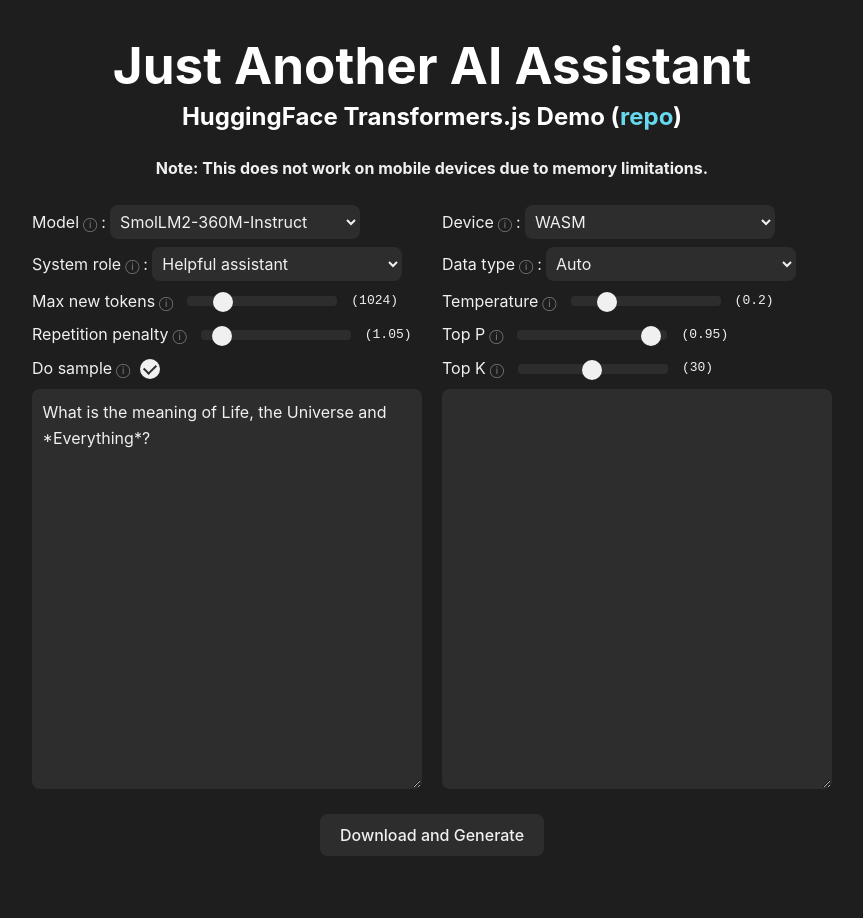
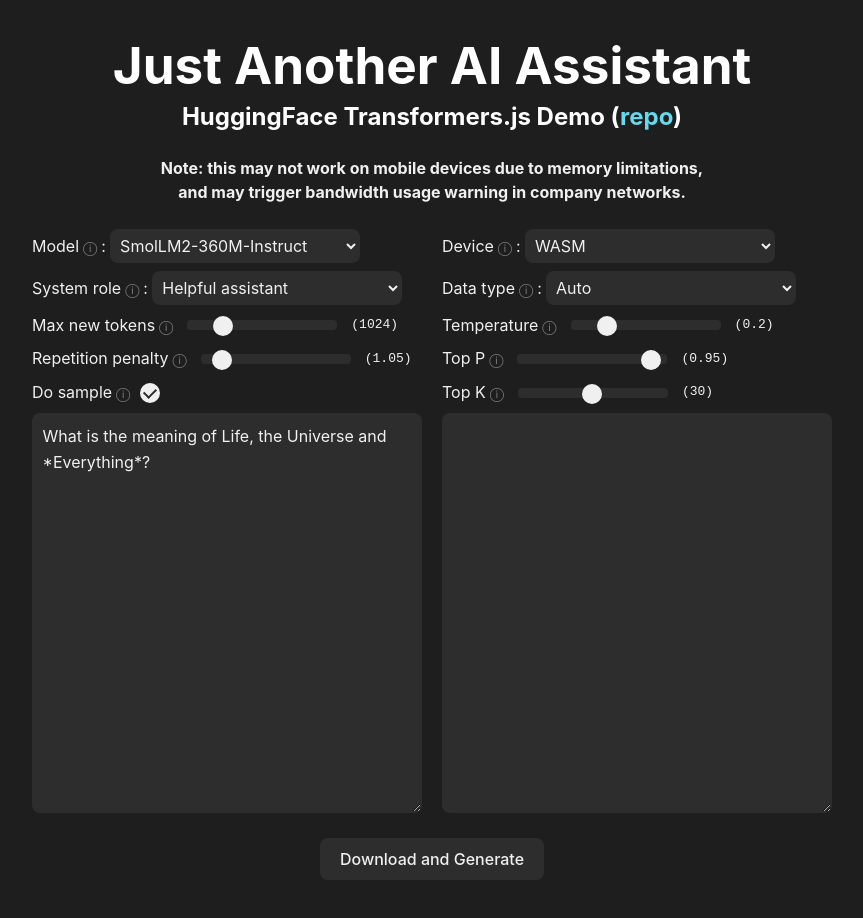
Before and after one commit to alankrantas/just-another-ai-assistant-huggingface-transformers-js, a React (Vite) app: page / in a window 1280 px wide. Shown: the top 918 px of the page, without its empty margins (208-1071 px from the left). Built offline with nearby package versions, Linux system fonts and the light colour scheme.

Commit message:
Update Assistant.tsx

```diff
--- a/src/components/Assistant.tsx
+++ b/src/components/Assistant.tsx
@@ -157,7 +157,7 @@ const Assistant: FunctionComponent = () => {
                 HuggingFace Transformers.js Demo
                 (<a href='https://github.com/alankrantas/just-another-ai-assistant-huggingface-transformers-js' target='_blank' rel='noreferrer noopener'>repo</a>)
             </h2>
-            <h4>Note: This does not work on mobile devices due to memory limitations.</h4>
+            <h4>Note: this may not work on mobile devices due to memory limitations,<br />and may trigger bandwidth usage warning in company networks.</h4>
 
             <div className='container'>
                 <div className='control-container'>
```
